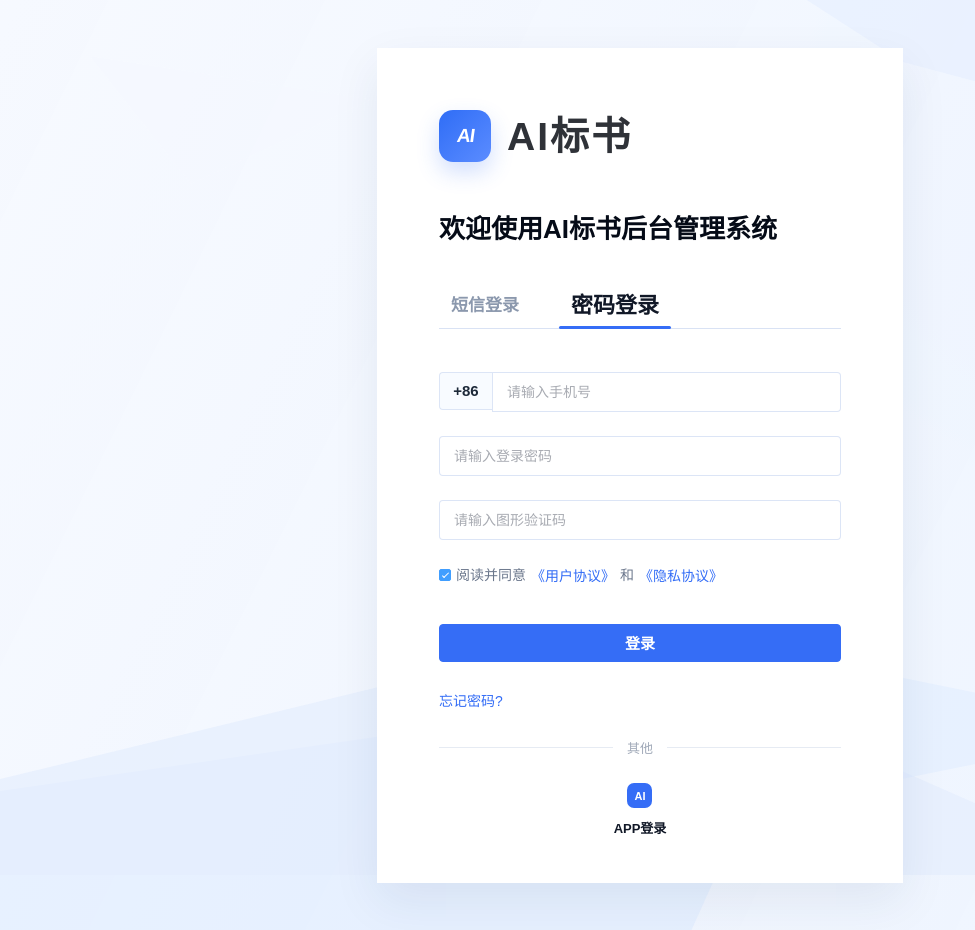
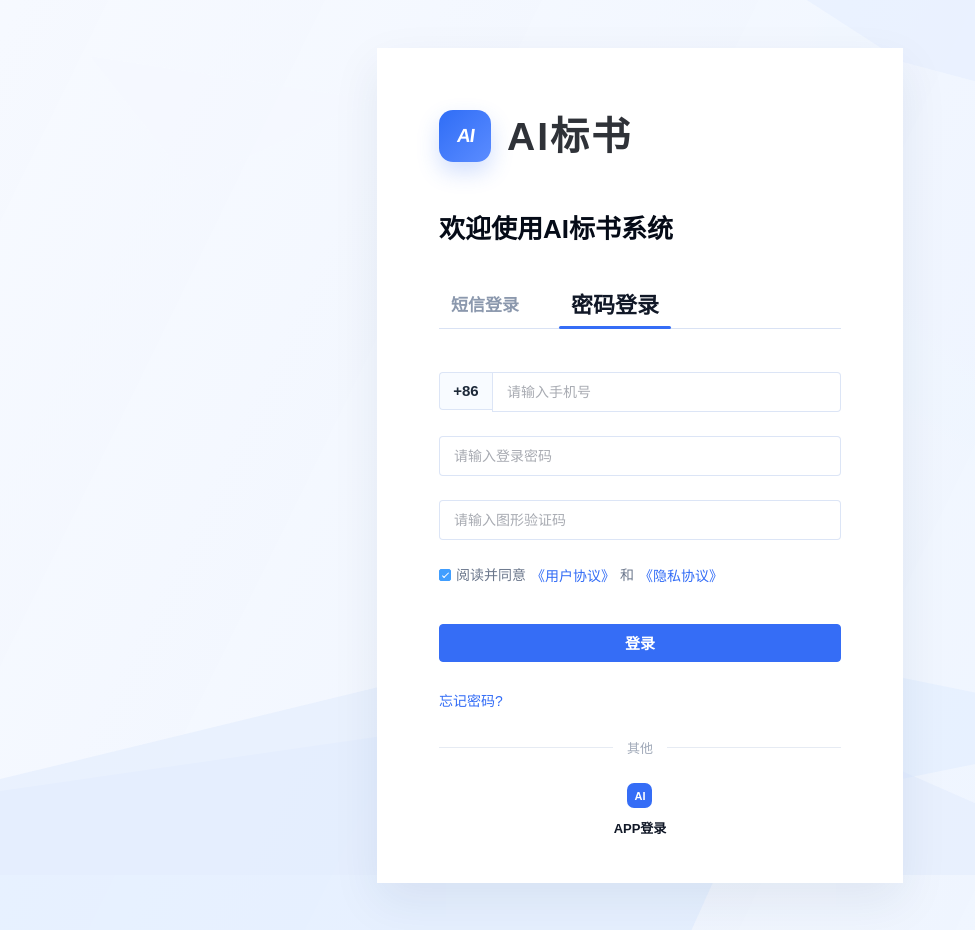
Before and after one commit to jinhanghang/bid_frontend, a Vue app: page /login in a window 1280 px wide. Shown: the whole page, without its empty margins (0-975 px from the left). Built offline with nearby package versions, Linux system fonts and the light colour scheme; no server answers.

Commit message:
登录页描述

```diff
--- a/src/views/login/index.vue
+++ b/src/views/login/index.vue
@@ -12,7 +12,7 @@
         <div class="brand-name">AI标书</div>
       </header>
 
-      <h1 class="welcome-title">欢迎使用AI标书后台管理系统</h1>
+      <h1 class="welcome-title">欢迎使用AI标书系统</h1>
 
       <div class="login-tabs">
         <button
```
